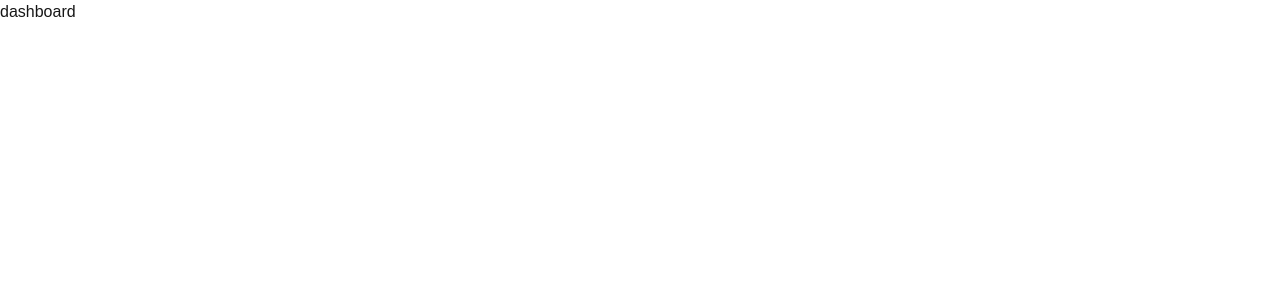
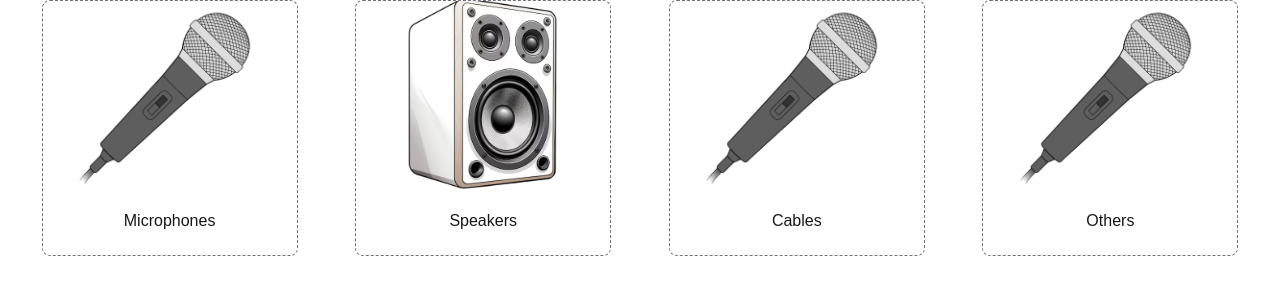
Before and after one commit to Vatexko-s/GearGuard-frontend, a Next.js app: page /dashboard in a window 1280 px wide. Shown: the top 300 px of the page. Built offline with nearby package versions, Linux system fonts and the light colour scheme.

Commit message:
made the categories for the dashboard but there is an issue for the routing of categories

```diff
--- /dev/null
+++ b/src/app/components/categoryCard.tsx
@@ -0,0 +1,24 @@
+import React from 'react';
+import Image, {StaticImageData} from "next/image";
+
+interface CategoryCardProps {
+    CategoryName: string;
+    ImageSrc: string | StaticImageData;
+}
+
+const CategoryCard: React.FC<CategoryCardProps> = ({ CategoryName, ImageSrc }) => {
+  return (
+    <div className='flex flex-col justify-start items-center gap-4 w-64 h-64 border-dashed border border-zinc-500 rounded-lg'>
+      <Image
+        src={ImageSrc}
+        alt='Image'
+        className='m-0 rounded-lg w-full h-48 object-cover'
+        width={0}
+        height={0}
+      />
+      <p className='text-center'>{CategoryName}</p>
+    </div>
+  )
+}
+
+export default CategoryCard
--- /dev/null
+++ b/src/app/dashboard/category/page.tsx
@@ -0,0 +1,11 @@
+import React from 'react'
+
+const Category = () => {
+    return (
+        <div>
+            hello
+        </div>
+    )
+}
+
+export default Category
--- a/src/app/dashboard/page.tsx
+++ b/src/app/dashboard/page.tsx
@@ -1,10 +1,29 @@
-import React from 'react'
-const dashboard = () => {
-    return(
-        <div>
-            dashboard
+import React from 'react';
+import CategoryCard from "@/app/components/categoryCard";
+import Microphone from '../components/microphone.png';
+import Speaker from '../components/speaker.png';
+import Link from "next/link";
+
+const Dashboard = () => {
+    const categories = [
+        { name: 'Microphones', image: Microphone },
+        { name: 'Speakers', image: Speaker },
+        { name: 'Cables', image: Microphone },
+        { name: 'Others', image: Microphone },
+    ];
+
+    return (
+        <div className='flex flex-wrap gap-4 justify-evenly'>
+            {categories.map((category) => (
+                <Link
+                    key={category.name}
+                    href={`/dashboard/${category.name.toLowerCase()}`}
+                >
+                    <CategoryCard CategoryName={category.name} ImageSrc={category.image} />
+                </Link>
+            ))}
         </div>
-    )
-}
+    );
+};
 
-export default dashboard;
+export default Dashboard;
```
Also changed, not shown: src/app/components/microphone.png (added), src/app/components/speaker.png (added).
